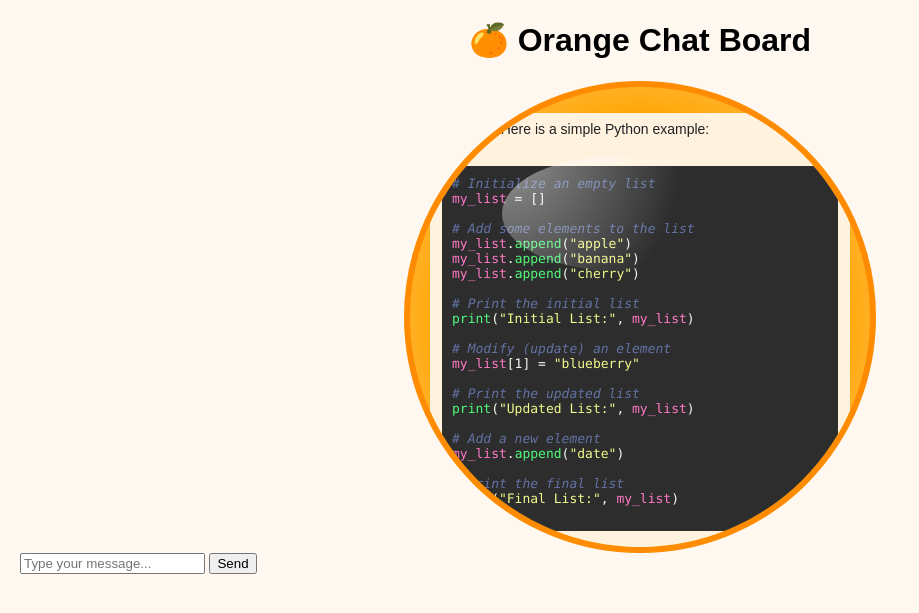
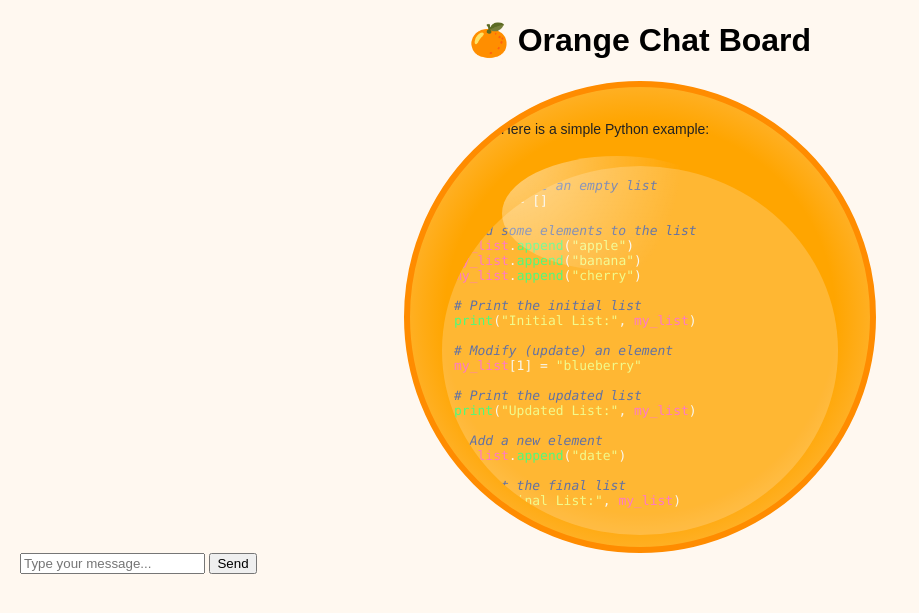
Before and after one commit to sunayanapamula-gif/chat-api, a Flask app: page / in a window 1280 px wide. Shown: the top 613 px of the page, without its empty margins (0-919 px from the left). Run offline with Flask 3, Linux system fonts and the light colour scheme.

Commit message:
Update index.html

```diff
--- a/templates/index.html
+++ b/templates/index.html
@@ -43,10 +43,9 @@
             font-size: 14px;
         }
         .ai {
-            background: #fff3e0;
+            background: transparent; /* no box, blends into orange */
             color: #222;
             padding: 8px 12px;
-            border-radius: 12px;
             margin: 6px 0;
             text-align: left;
             font-size: 14px;
@@ -59,15 +58,18 @@
             text-align: left;
         }
 
-        /* Code block styling */
+        /* Curved code styling */
         pre {
-            background: #2d2d2d;
+            background: rgba(255,255,255,0.2); /* semi-transparent overlay */
             color: #f8f8f2;
-            padding: 10px;
-            border-radius: 8px;
+            padding: 12px;
+            border-radius: 50%; /* curve with orange */
             overflow-x: auto;
             font-size: 13px;
             font-family: Consolas, monospace;
+            text-align: left;
+            white-space: pre-wrap;
+            word-wrap: break-word;
         }
         .keyword { color: #ff79c6; }
         .string { color: #f1fa8c; }
@@ -79,7 +81,7 @@
     <h1 style="text-align:center;">🍊 Orange Chat Board</h1>
     <div id="chat-box">
         <div class="glossy"></div>
-        <!-- Example AI response with colored Python code -->
+        <!-- Example AI response with curved Python code -->
         <div class="ai">
             🍊 Sure! Here is a simple Python example:<br><br>
             <pre>
```
